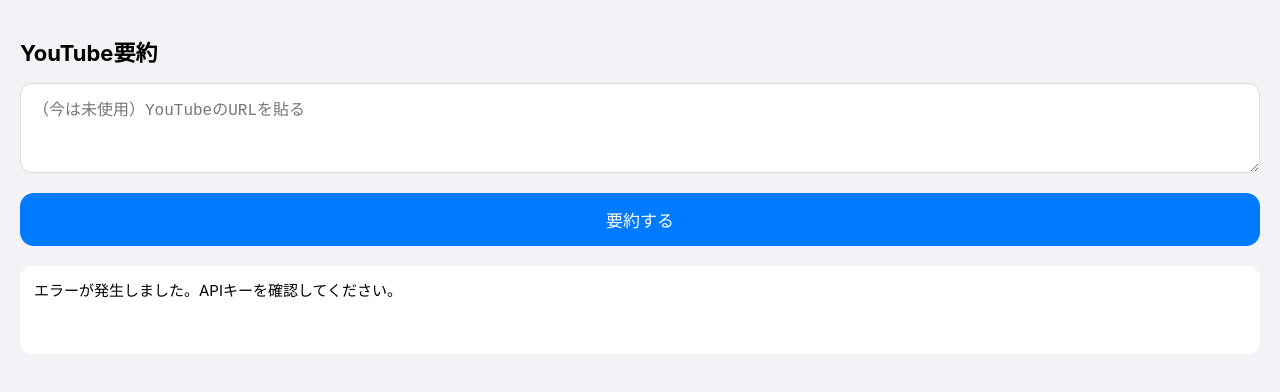
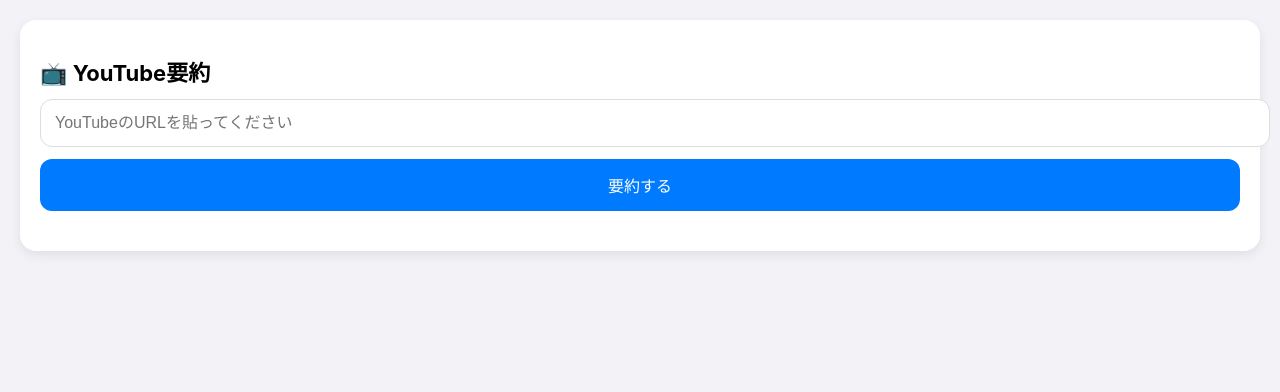
Before and after one commit to lithospermum1998-svg/youtube-summary, a plain HTML site: page index.html in a window 1280 px wide. Both pictures are taken after a click on the button "要約する". Drawn offline with Linux system fonts and the light colour scheme; no server answers.

Commit message:
Update HTML structure and styling for YouTube summary

```diff
--- a/index.html
+++ b/index.html
@@ -1,125 +1,112 @@
 <!DOCTYPE html>
 <html lang="ja">
 <head>
-<meta charset="UTF-8">
-<meta name="viewport" content="width=device-width, initial-scale=1.0, user-scalable=no">
-<title>YouTube要約</title>
+  <meta charset="UTF-8" />
+  <meta name="viewport" content="width=device-width, initial-scale=1.0" />
+  <title>YouTube Summary</title>
 
   <style>
     body {
-  font-family: -apple-system, BlinkMacSystemFont, sans-serif;
+      font-family: -apple-system, BlinkMacSystemFont, "SF Pro Display", sans-serif;
       background: #f2f2f7;
       margin: 0;
       padding: 20px;
     }
 
+    .card {
+      background: #ffffff;
+      border-radius: 16px;
+      padding: 20px;
+      box-shadow: 0 4px 12px rgba(0,0,0,0.08);
+    }
+
     h1 {
       font-size: 22px;
-  margin-bottom: 16px;
+      margin-bottom: 12px;
     }
 
-textarea {
+    input {
       width: 100%;
-  height: 90px;
-  padding: 12px;
+      padding: 14px;
+      font-size: 16px;
       border-radius: 12px;
       border: 1px solid #ddd;
-  font-size: 16px;
-  box-sizing: border-box;
+      margin-bottom: 12px;
     }
 
     button {
       width: 100%;
-  margin-top: 16px;
       padding: 14px;
-  font-size: 17px;
-  border-radius: 14px;
+      font-size: 16px;
+      border-radius: 12px;
       border: none;
       background: #007aff;
       color: white;
     }
 
-button:disabled {
-  background: #a0a0a0;
+    button:active {
+      background: #005fcc;
     }
 
-#result {
+    .result {
       margin-top: 20px;
-  padding: 14px;
-  background: white;
-  border-radius: 12px;
       font-size: 15px;
-  line-height: 1.5;
-  min-height: 60px;
+      line-height: 1.6;
       white-space: pre-wrap;
+    }
+
+    .loading {
+      color: #8e8e93;
     }
   </style>
 </head>
 
 <body>
+  <div class="card">
+    <h1>📺 YouTube要約</h1>
 
-<h1>YouTube要約</h1>
+    <input
+      id="urlInput"
+      type="text"
+      placeholder="YouTubeのURLを貼ってください"
+    />
 
-<textarea id="urlInput" placeholder="（今は未使用）YouTubeのURLを貼る"></textarea>
+    <button onclick="startSummary()">要約する</button>
 
-<button id="runBtn" onclick="run()">要約する</button>
-
-<div id="result">ここに要約結果が表示されます</div>
+    <div id="result" class="result"></div>
+  </div>
 
   <script>
-const API_KEY = "YOUR_API_KEY_HERE";
+    function startSummary() {
+      const result = document.getElementById("result");
+      const url = document.getElementById("urlInput").value;
 
-async function run() {
-  const btn = document.getElementById("runBtn");
-  const result = document.getElementById("result");
-
-  btn.disabled = true;
-  btn.innerText = "要約中…";
-  result.innerText = "AIが要約しています…";
-
-  // 今回は固定の文章を要約させる
-  const textToSummarize = `
-この動画では、YouTube動画を文字起こしして要約する
-アプリ風Webサービスの作り方について解説しています。
-初心者はまずUIを作り、次にAPIをつなぐことで
-挫折しにくくなります。
-`;
-
-  try {
-    const response = await fetch("https://api.openai.com/v1/chat/completions", {
-      method: "POST",
-      headers: {
-        "Content-Type": "application/json",
-        "Authorization": "Bearer " + API_KEY
-      },
-      body: JSON.stringify({
-        model: "gpt-4.1-mini",
-        messages: [
-          {
-            role: "system",
-            content: "あなたは文章を簡潔に要約するアシスタントです。"
-          },
-          {
-            role: "user",
-            content: "次の文章を3行以内で要約してください。\n\n" + textToSummarize
-          }
-        ]
-      })
-    });
-
-    const data = await response.json();
-    const summary = data.choices[0].message.content;
-
-    result.innerText = summary;
-
-  } catch (error) {
-    result.innerText = "エラーが発生しました。APIキーを確認してください。";
+      if (!url) {
+        alert("YouTubeのURLを入力してください");
+        return;
       }
 
-  btn.innerText = "要約する";
-  btn.disabled = false;
+      // ローディング表示
+      result.innerHTML = "<span class='loading'>文字起こし中…</span>";
+
+      // 擬似的な待ち時間
+      setTimeout(() => {
+        result.innerHTML = "<span class='loading'>要約中…</span>";
+      }, 1500);
+
+      // ダミー要約結果
+      setTimeout(() => {
+        result.textContent =
+`【要約】
+この動画では、YouTube動画を文字起こしし、
+その内容を短く分かりやすくまとめる方法について解説しています。
+
+主なポイント：
+・動画の内容を効率よく理解できる
+・長い動画でも要点だけ把握できる
+・学習や情報収集の時短に役立つ`;
+      }, 3000);
     }
   </script>
-
 </body>
 </html>
```
Lines whose indentation alone changed are shown as unchanged.
